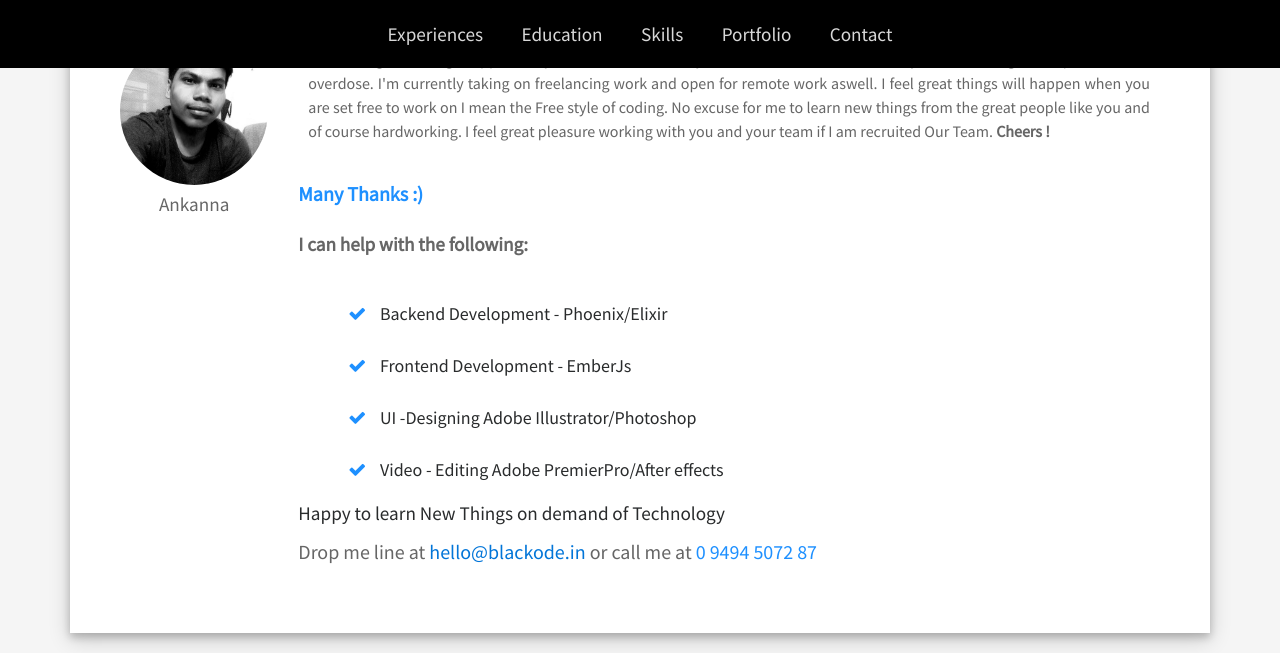
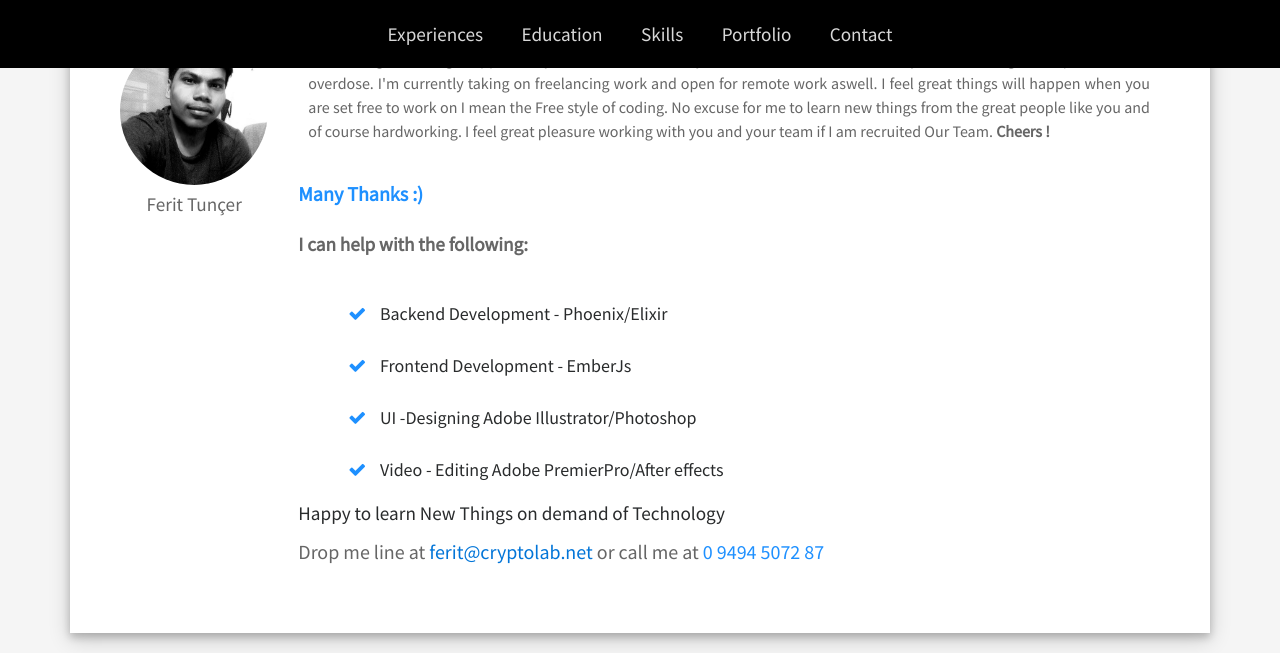
Before and after one commit to ferittuncer/ferittuncer.github.io, a Jekyll site: the page built from index.html, in a window 1280 px wide and 900 px high, scrolled down 3906 px. Shown: the top 653 px of the window. Built offline with Jekyll 4.4.1, drawn with Linux system fonts in a browser that asks for light colours; a style sheet for code colours, icons or effects is not loaded.

Commit message:
Update contact.html

```diff
--- a/_includes/contact.html
+++ b/_includes/contact.html
@@ -5,7 +5,7 @@
     <div class="row contact-section">
         <div class="col-md-2 image">
             <img src="/images/profile.jpg " alt="Profile Image" class="rounded-circle mx-auto d-block img-fluid profile-pic ">
-            <p class="text-center padding-top-5">Ankanna</p>
+            <p class="text-center padding-top-5">Ferit Tunçer</p>
         </div>
 
         <div class="col-md-10">
@@ -29,7 +29,7 @@
                 </ul>
                 <span>Happy to learn New Things on demand of Technology </span>
 
-            <p class="text-left info">Drop me line at <span class="theme-color"> <a href="mailto: hello@blackode.in">hello@blackode.in</a> </span> or call me at <span class="theme-color"> 0 9494 5072 87 </span></p>
+            <p class="text-left info">Drop me line at <span class="theme-color"> <a href="mailto: ferit@cryptolab.net">ferit@cryptolab.net</a> </span> or call me at <span class="theme-color"> 0 9494 5072 87 </span></p>
             <div class="social-media">
                 {% include social.html social= site.data.profile.social %}
             </div>
```
